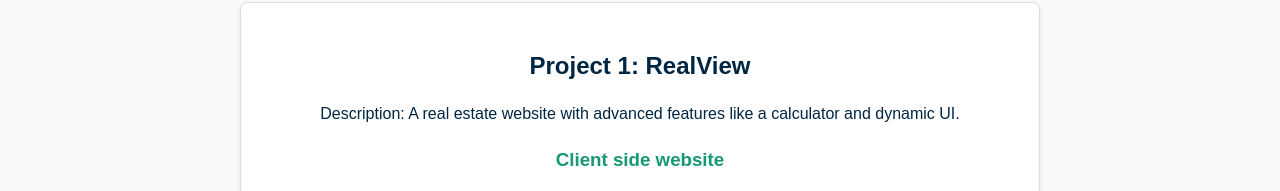
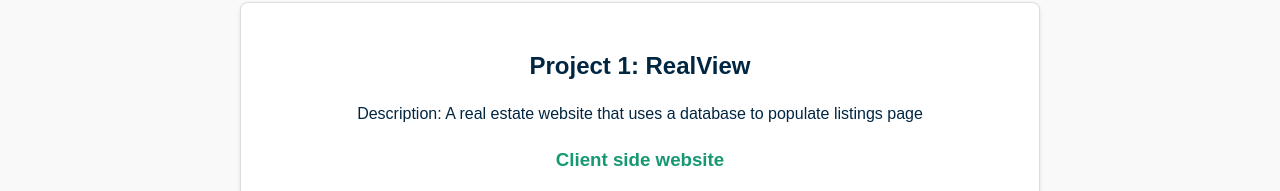
Before and after one commit to pwilly1/projects.github.io, a plain HTML site: page index.html in a window 1280 px wide. Shown: the part 236-427 px from the top of the page. Drawn offline with Linux system fonts and the light colour scheme.

Commit message:
minor edits

```diff
--- a/index.html
+++ b/index.html
@@ -14,7 +14,7 @@
     <main>
         <section class="project">
             <h2>Project 1: RealView</h2>
-            <p>Description: A real estate website with advanced features like a calculator and dynamic UI.</p>
+            <p>Description: A real estate website that uses a database to populate listings page</p>
             <h3><a href="https://pwilly1.github.io/RealView/">Client side website</a></h3>
                         <h3><a href="https://github.com/pwilly1/RealView">Client side Code</a></h3>
                         <h3><a href="https://github.com/pwilly1/react-backend">Server side code</a></h3>
```
